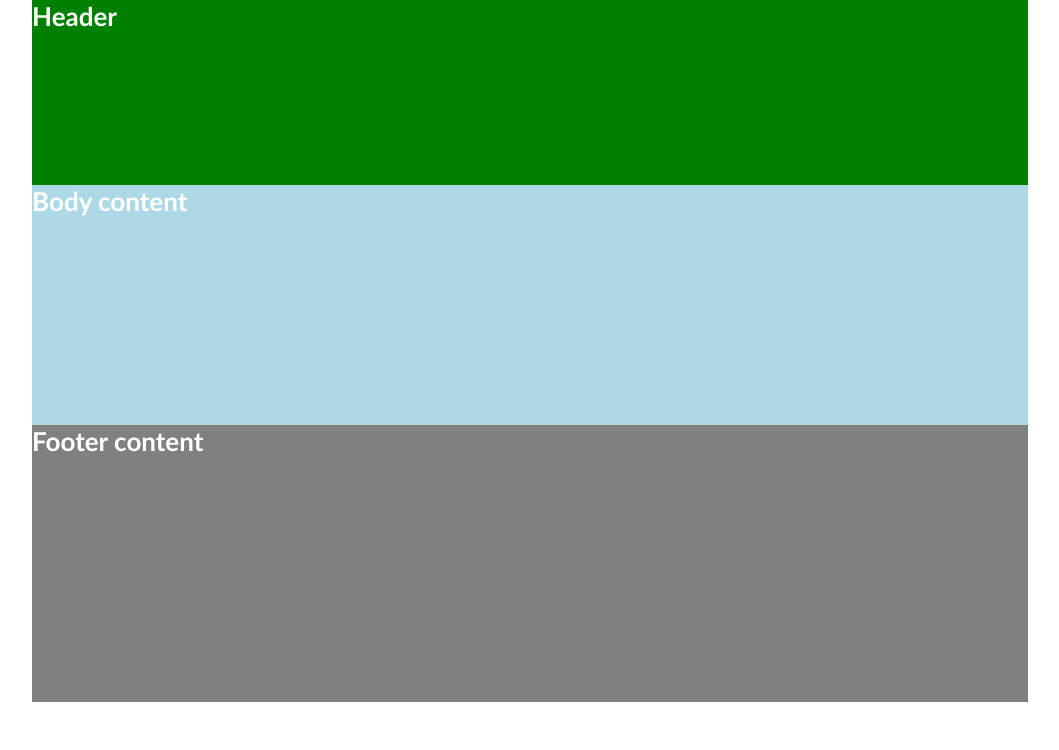
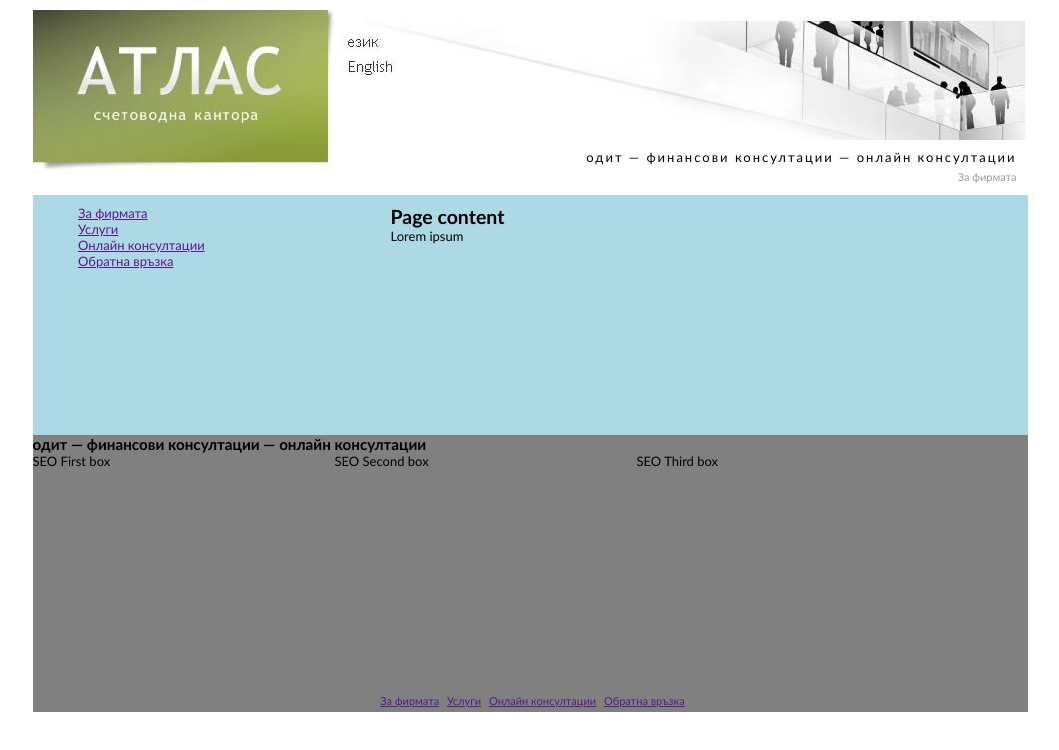
Before and after one commit to gogoluxecs/atlasck-static-design, a plain HTML site: page WEB-INF/index-portrait.html in a window 1280 px wide. Shown: the whole page, without its empty margins (110-1169 px from the left). Drawn offline with Linux system fonts and the light colour scheme.

Commit message:
Added: part of the portrait design

```diff
--- a/WEB-INF/css/main.css
+++ b/WEB-INF/css/main.css
@@ -7,11 +7,11 @@
 	list-style-type:none
 	}
 
-/*html, body { height: 100% }*/
+/* html, body { height: 100% } */
 
 body {
 	font-family: Trebuchet MS, Verdana, Arial, sans-serif;
-  color: #fff;
+	color: #000;
 	font-size: 13px;
 	text-align: center
 	}
@@ -25,6 +25,8 @@ body {
 .cleaner { clear: both }
 
 b, strong { font-weight:bold }
+
+a, a:active {  outline: none }
 
 .clearfix:after {
 	content: ".";
@@ -61,8 +63,6 @@ html[xmlns] .clearfix {
 * html #wrapper { height:100% }
 
 #header {
-	background: green;
-
 	width: 100%;
 	position: absolute;
 	z-index: 11;
@@ -70,13 +70,13 @@ html[xmlns] .clearfix {
 	height: 185px
 	}
 
-#content {
+#body {
 	background: lightblue;
 
 	min-height: 240px;
 	height: 240px;
 	position: relative;
-	margin-top: 185px;
+	margin-top: 195px;
 	z-index:10;
 	padding-bottom: 277px
 	}
@@ -91,6 +91,93 @@ html[xmlns] .clearfix {
 	z-index: 10
 	}
 
-#wrapper { width: 996px }
+#wrapper { width: 995px }
 
-/* Element styles */
+/* Header */
+#header img.logo {
+	width:300px;
+	height:160px;
+	border:1px none;
+	}
+
+#header .content {
+	background:url(/images/bgr-header.jpg) 300px 10px no-repeat;
+	}
+
+#subheader {
+	margin-left:344px;
+	margin-top:-46px;
+	padding-right:10px;
+	position:absolute;
+	text-align:right;
+	width:640px
+	}
+
+.breadcrumb {
+	font-size:11px
+	}
+
+.breadcrumb li {
+	padding-left:5px;
+	display:inline;
+	}
+
+#subheader .sectionHome {
+	color: #999
+	}
+
+#subheader .title {
+	padding-bottom:5px;
+	letter-spacing:2px
+	}
+
+#subheader .title h1 {
+	font-size: 13px;
+	font-weight: normal;
+	}
+
+/* Body */
+#body .content {
+	padding-top: 10px
+	}
+
+#leftContainer {
+	width:301px;
+	}
+
+#rightContainer {
+	width:694px
+	}
+
+#rightContainer .content {
+	margin:0 auto;
+	padding:0px;
+	width: 580px;
+	}
+
+
+#leftMenu {
+	margin:0 auto;
+	width:210px
+	}
+
+
+/* Footer */
+#footer .breadcrumb {
+	bottom:5px;
+	position:absolute;
+	text-align:center;
+	width:100%
+	}
+
+
+#footerBox li {
+	float:left;
+	width:300px;
+	display: block;
+	}
+
+#footerBox li.center {
+	padding-right: 2px;
+	padding-left: 2px;
+}
--- a/WEB-INF/index-portrait.html
+++ b/WEB-INF/index-portrait.html
@@ -22,23 +22,85 @@
 <body>
 	<div id="wrapper">
 
-		<div id="content">
-			<div class="content">
-				<h1>Body content</h1>
-				<div id="leftContainer"></div>
-				<div id="rightContainer"></div>
+		<div id="body">
+			<div id="subheader">
+				<div class="title">
+					<h1>одит &mdash; финансови консултации &mdash; онлайн консултации</h1>
+				</div>
+
+				<ul class="breadcrumb">
+					<li class="sectionHome">За фирмата</li>
+				</ul>
+			</div>
+
+			<div class="content clearfix">
+				<div id="rightContainer" class="floatRight">
+					<div class="content">
+						<h2>Page content</h2>
+
+						Lorem ipsum
+					</div>
+				</div>
+
+				<div id="leftContainer" class="floatRight">
+					<ul id="leftMenu">
+						<li class="active">
+							<a href="">За фирмата</a>
+						</li>
+						<li>
+							<a href="">Услуги</a>
+						</li>
+						<li>
+							<a href="">Онлайн консултации</a>
+						</li>
+						<li>
+							<a href="">Обратна връзка</a>
+						</li>
+
+					</ul>
+				</div>
+
 			</div>
 		</div>
 
 		<div id="header">
 			<div class="content">
-				<h1>Header</h1>
+				<a href="/index-portrait.html" title="начална страница към счетоводна кантора атлас">
+					<img src="/images/atlas-ck-logo.jpg" width="300" height="160" class="logo" alt="Счетоводна кантора АТЛАС"/>
+				</a>
 			</div>
 		</div>
 
 		<div id="footer">
 			<div class="content">
-				<h1>Footer content</h1>
+
+				<div id="footerTitle">
+					<h3>одит &mdash; финансови консултации &mdash; онлайн консултации</h3>
+				</div>
+
+				<ul class="breadcrumb">
+					<li><a href="">За фирмата</a></li>
+					<li><a href="">Услуги</a></li>
+					<li><a href="">Онлайн консултации</a></li>
+					<li><a href="">Обратна връзка</a></li>
+				</ul>
+
+				<div class="clearfix">
+					<ul id="footerBox">
+						<li>
+							SEO First box
+						</li>
+
+						<li class="center">
+							SEO Second box
+						</li>
+
+						<li class="right">
+							SEO Third box
+						</li>
+					</ul>
+				</div>
+
 			</div>
 		</div>
 	</div>
```
Also changed, not shown: WEB-INF/images/atlas-ck-logo.jpg (added), WEB-INF/images/bgr-header.jpg (added), layout/atlasck-about-the-company.jpg (added), layout/atlasck-online-consultations-gray.jpg (added), layout/atlasck-onlineservices.jpg (added). Lines whose indentation alone changed are shown as unchanged.
